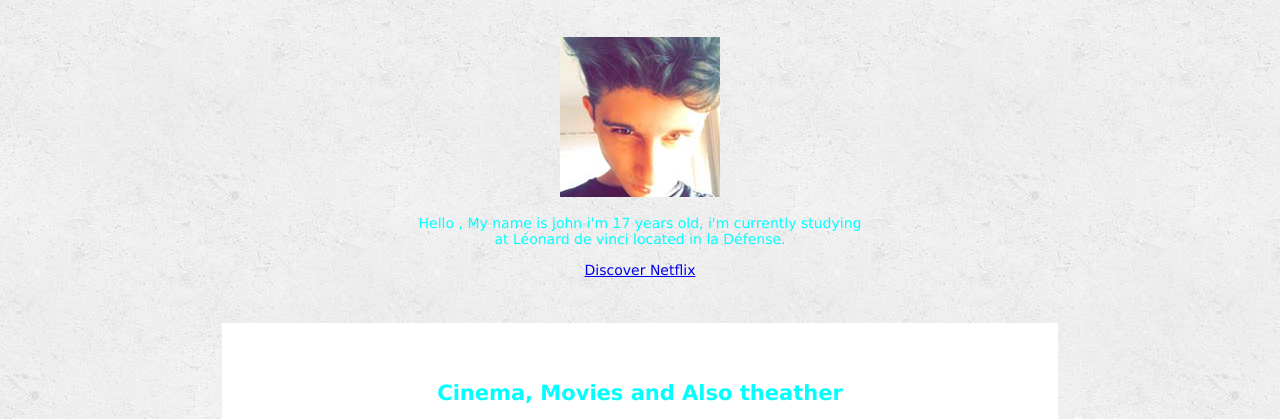
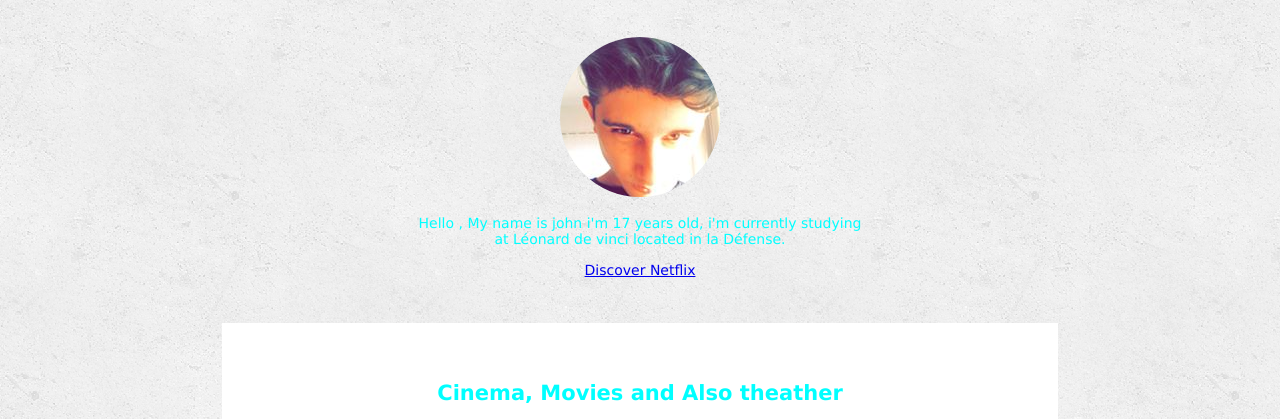
Before and after one commit to JohnChelhot/My-profile-John, a plain HTML site: page index.html in a window 1280 px wide. Shown: the part 362-781 px from the top of the page. Drawn offline with Linux system fonts and the light colour scheme.

Commit message:
fix img-circle

```diff
--- a/style.css
+++ b/style.css
@@ -46,8 +46,8 @@ body {
      border-radius: 4px;
      text-align: center;
  }
-   .img-circle <img-center>{
-   	border-radius: 50%
+   .img-circle {
+   	border-radius: 50%;
    }
 .text-center {
   text-align: center;
```
